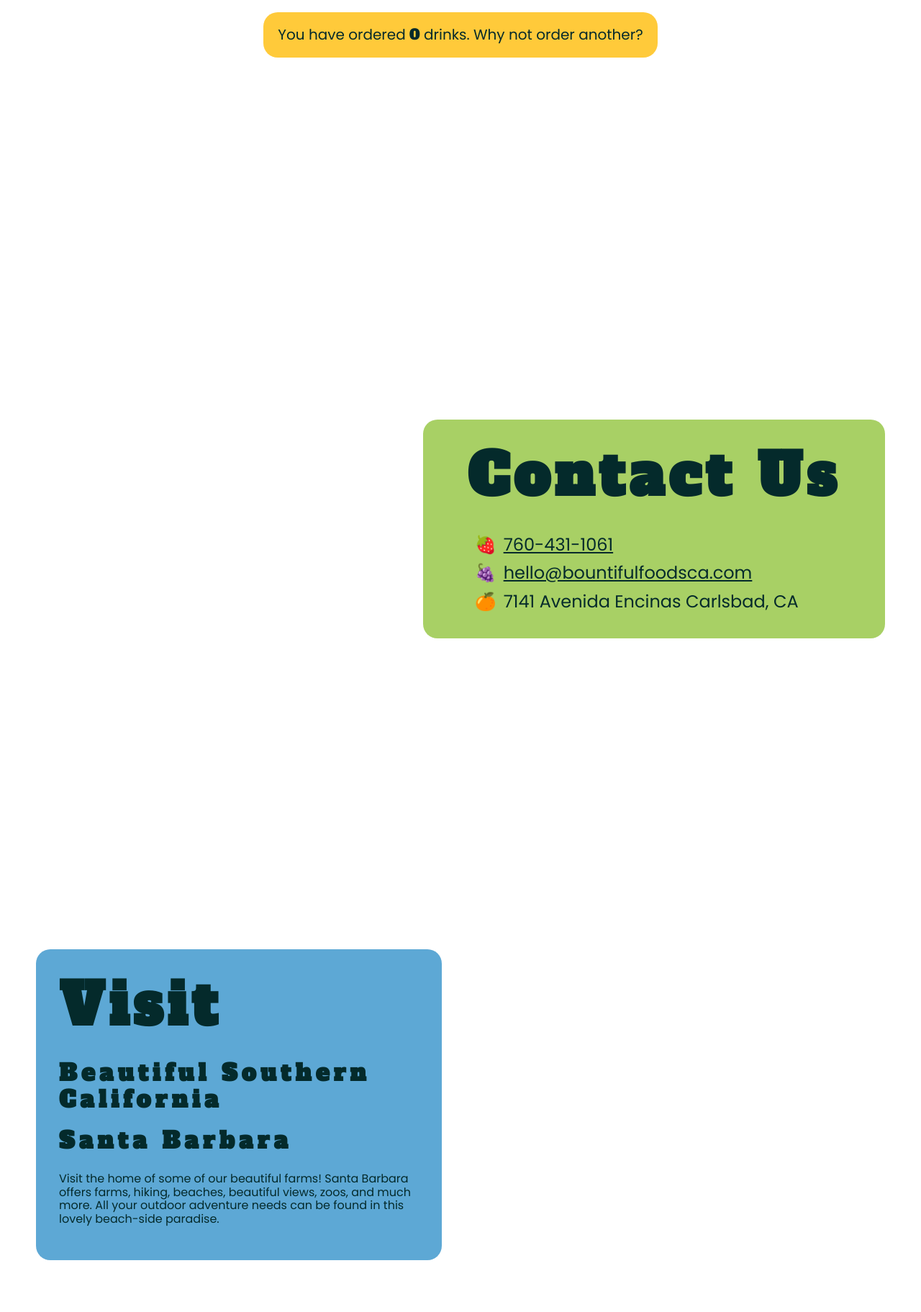
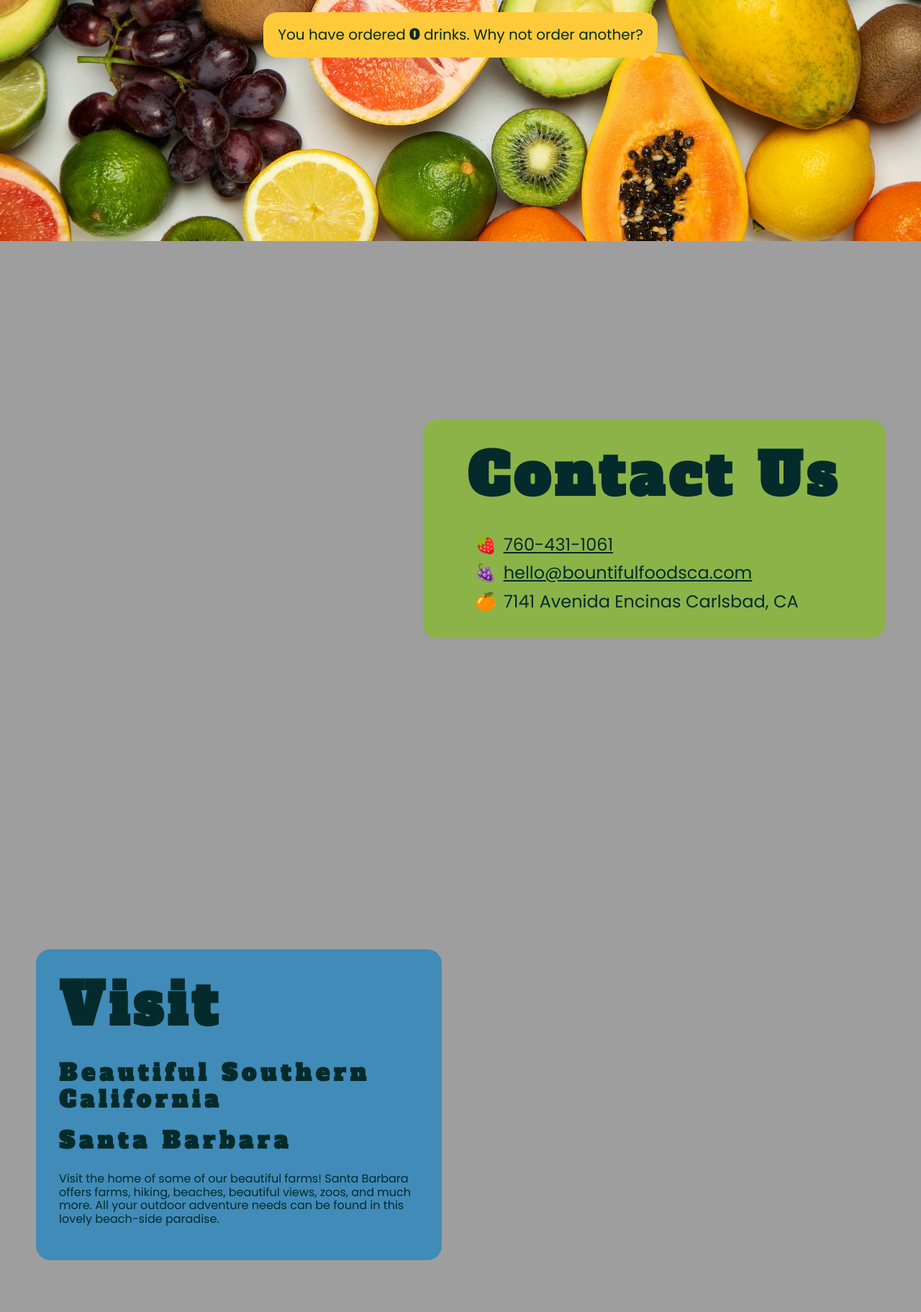
Before and after one commit to nathanatkinson22/wdd230, a plain HTML site: page bountiful_foods/index.html in a window 1280 px wide. Shown: the part 615-2438 px from the top of the page at 72% size. Drawn offline with Linux system fonts and the light colour scheme; the site is published under a folder, as on GitHub Pages, so addresses that start at the root find nothing; no server answers.

Commit message:
fix for bg images

```diff
--- a/bountiful_foods/styles/base.css
+++ b/bountiful_foods/styles/base.css
@@ -114,7 +114,7 @@ main {
 }
 
 .section-wide {
-    background-image: url(/bountiful_foods/images/placeholder.webp);
+    background-image: url(../images/placeholder.webp);
     width: 100%;
     margin: 0;
     height: 100vh;
@@ -126,7 +126,7 @@ main {
     border-radius: 2rem;
 }
 .section-fresh.visible {
-    background-image: url(/bountiful_foods/images/fresh-fruit.webp);
+    background-image: url(../images/fresh-fruit.webp);
     display: flex;
     flex-direction: column;
     align-items: center;
@@ -167,7 +167,7 @@ main {
     font-family: var(--header-font);
 }
 .section-contact.visible {
-    background-image: url(/bountiful_foods/images/berries.webp);
+    background-image: url(../images/berries.webp);
     display: flex;
     align-items: center;
     background-position: bottom;
@@ -204,7 +204,7 @@ main {
     padding: 0.6rem 1rem;
 }
 .section-visit.visible {
-    background-image: url(/bountiful_foods/images/beach.webp);
+    background-image: url(../images/beach.webp);
     display: flex;
     justify-content: flex-start;
     background-position: bottom;
@@ -225,7 +225,7 @@ main {
     margin: 1rem 0;
 }
 .section-weather.visible {
-    background-image: url(/bountiful_foods/images/field.webp);
+    background-image: url(../images/field.webp);
     display: flex;
     justify-content: center;
     align-items: center;
```
